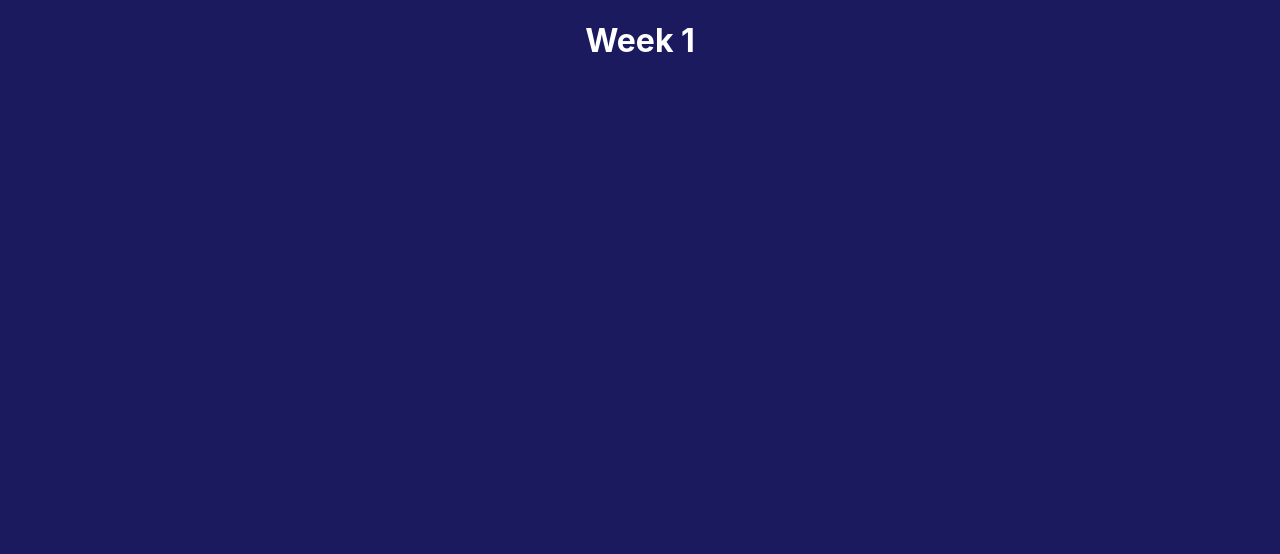
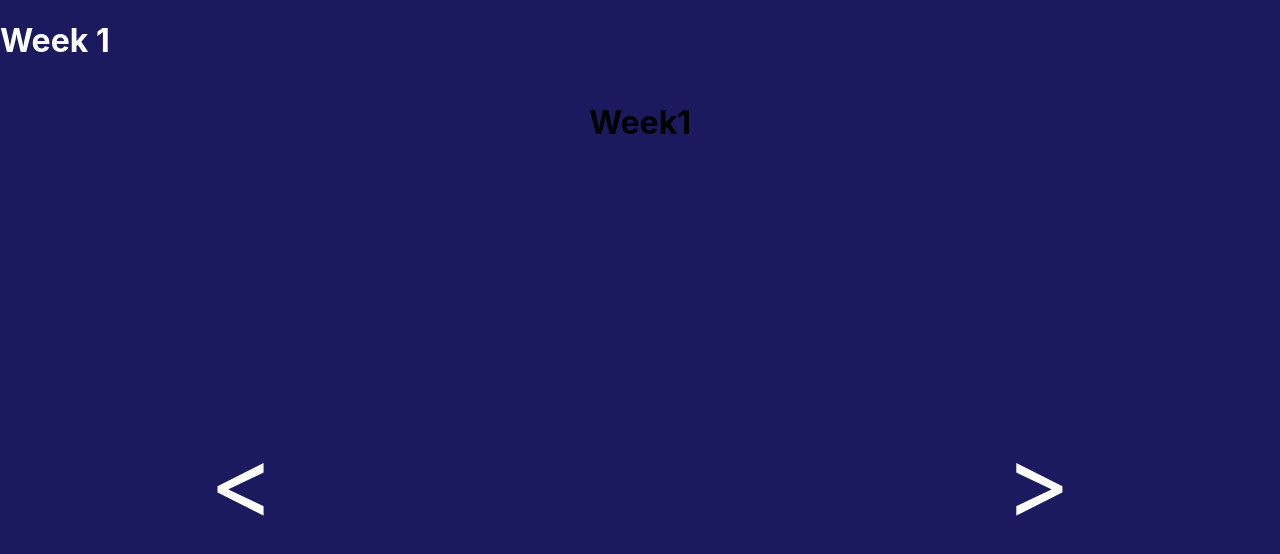
Before and after one commit to DavidMcGregor1/newMvFrontendProject, a React (Create React App) app: page /welcome/tester in a window 1280 px wide. Shown: the top 554 px of the page. Built offline with nearby package versions, Linux system fonts and the light colour scheme.

Commit message:
finished setting up TesterPage.js by adding html code in return statement. Can now switch between divs with arrows on testerpage.js

```diff
--- a/src/Pages/TesterPage.js
+++ b/src/Pages/TesterPage.js
@@ -53,8 +53,42 @@ function TesterPage() {
   };
 
   return (
-    <div className="TesterPage">
-      <h1 id="mainHeaderTester">Tester Page</h1>
+    <div className="mainDiv">
+      <h1 id="mainHeaderTester">Week 1</h1>
+
+      <div className="flexDiv">
+        <div className="arrowDivColumn">
+          <div className="leftArrowContainer">
+            <p className="arrow" onClick={goBackward}>
+              &lt;
+            </p>
+          </div>
+        </div>
+
+        <div ref={(el) => (divRefs.current[0] = el)}>
+          <Week1Div />
+        </div>
+
+        <div
+          ref={(el) => (divRefs.current[1] = el)}
+          style={{ display: "none" }}>
+          <FirstTwoWeeks />
+        </div>
+
+        <div
+          ref={(el) => (divRefs.current[2] = el)}
+          style={{ display: "none" }}>
+          <FirstMonth />
+        </div>
+
+        <div className="arrowDivColumnR">
+          <div className="rightArrowContainer">
+            <p className="arrow" onClick={goForward}>
+              &gt;
+            </p>
+          </div>
+        </div>
+      </div>
     </div>
   );
 }
```
